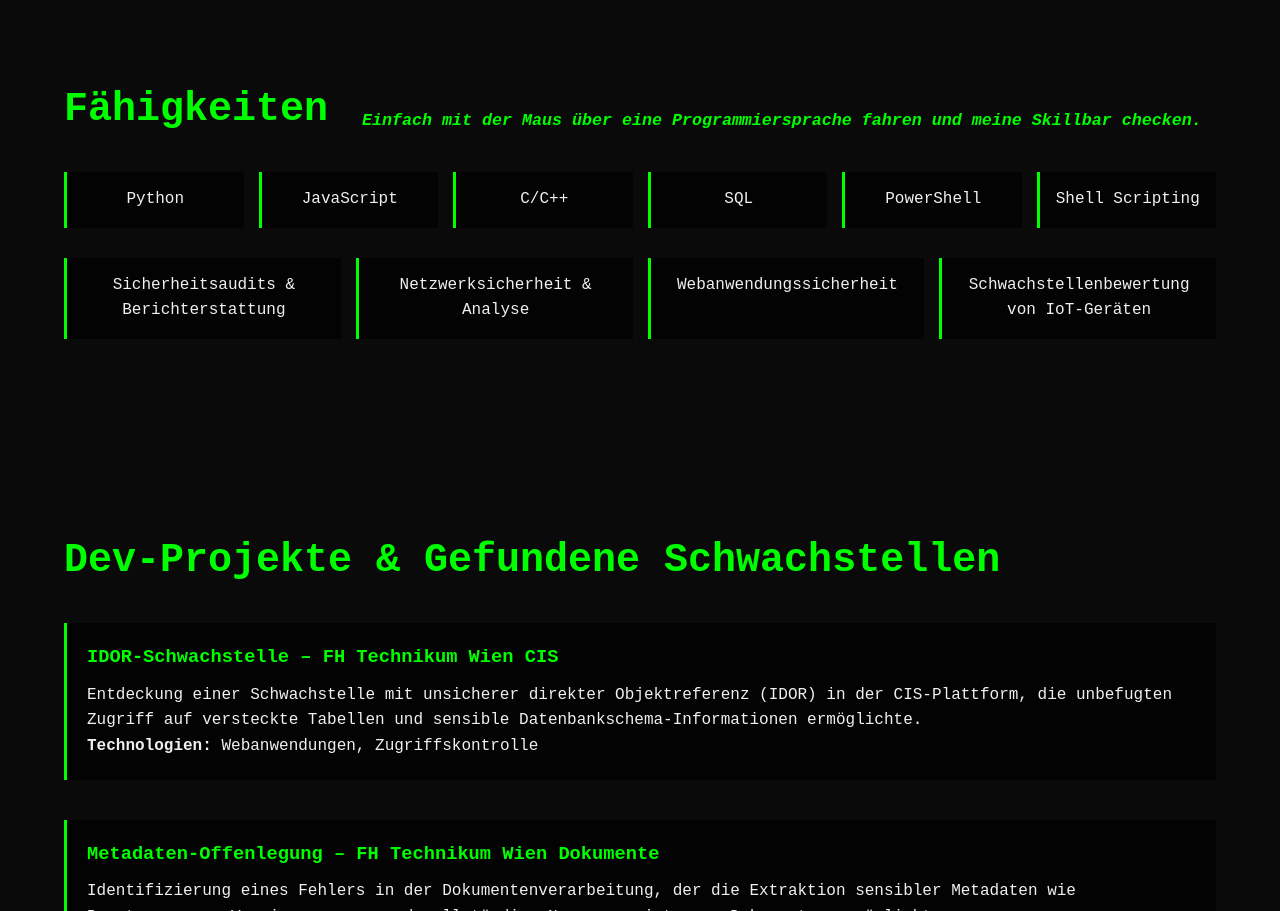
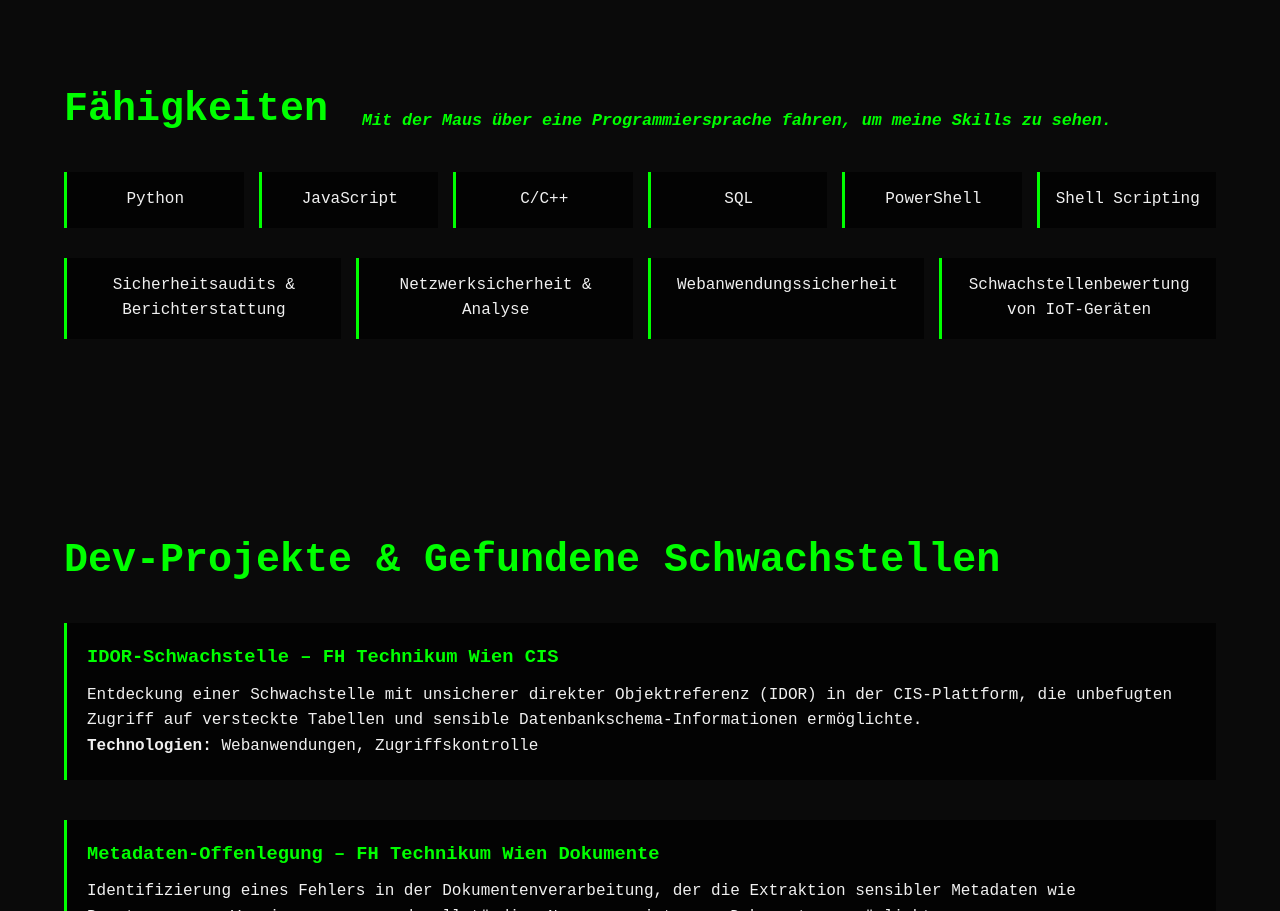
Before and after one commit to SerbianCharm/Portfolio, a plain HTML site: page index.html in a window 1280 px wide. Shown: the part 802-1713 px from the top of the page. Drawn offline with Linux system fonts and the light colour scheme.

Commit message:
Update skills section: refine tooltip text for clarity and improved user experience

```diff
--- a/index.html
+++ b/index.html
@@ -399,7 +399,7 @@
 
     <section id="skills">
        <h2 class="de">
-            Fähigkeiten <span class="about-note" style="font-size: 0.5em; margin-left: 10px;"><sub><i>Einfach mit der Maus über eine Programmiersprache fahren und meine Skillbar checken.</i></sub></span>
+            Fähigkeiten <span class="about-note" style="font-size: 0.5em; margin-left: 10px;"><sub><i>Mit der Maus über eine Programmiersprache fahren, um meine Skills zu sehen.</i></sub></span>
         </h2>
         <h2 class="en">
             Skills <span class="about-note" style="font-size: 0.5em; margin-left: 10px;"><sub><i>Hover to display my skill bar for each programming language.</i></sub></span>
```
